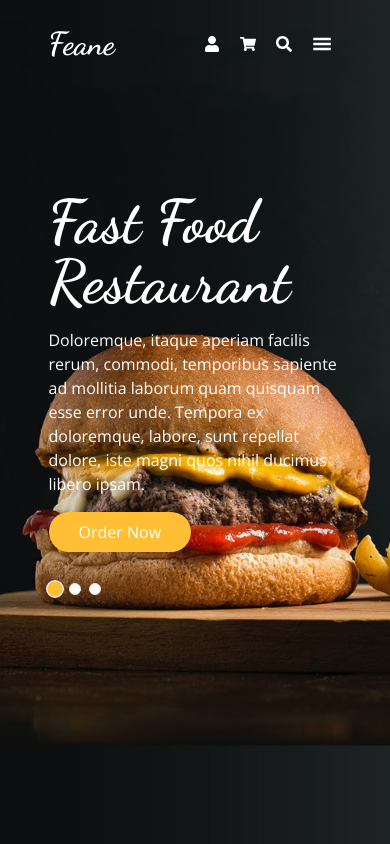
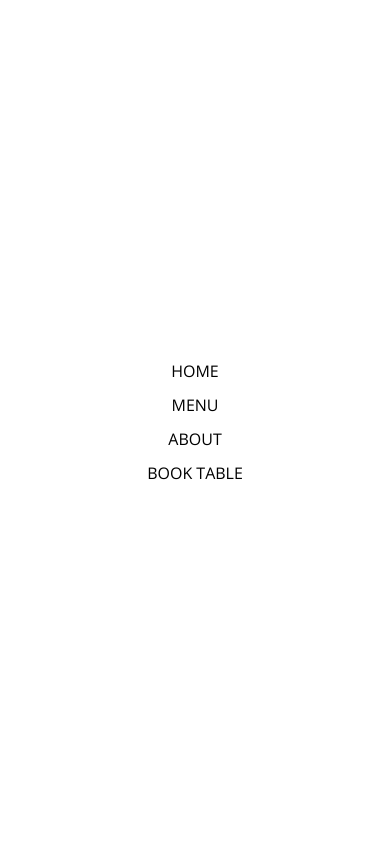
Before and after one commit to KkutaySarii/food-ordering, a Next.js app: page / in a window 390 px wide. Shown: the top 844 px of the page. Built offline with nearby package versions, Linux system fonts and the light colour scheme.

Commit message:
headers links added

```diff
--- a/components/Layout/Header/index.jsx
+++ b/components/Layout/Header/index.jsx
@@ -1,11 +1,12 @@
 import React, { useState } from "react";
+import Link from "next/link";
 import { useRouter } from "next/router";
 
 import { FaUser, FaShoppingCart, FaSearch } from "react-icons/fa";
 import { GiHamburgerMenu, GiCancel } from "react-icons/gi";
 
-import Logo from "../../Ui/Logo";
 import Search from "@/components/Ui/Search";
+import Logo from "@/components/Ui/Logo";
 
 const Header = () => {
   const [isSearchModal, setIsSearchModal] = useState(false);
@@ -23,21 +24,21 @@ const Header = () => {
         <Logo />
         <nav
           className={`md:static absolute h-screen top-0 left-0 z-40 grid place-content-center text-black md:text-white md:w-auto md:h-auto w-full md:bg-transparent bg-white ${
-            !isMenuModal && "hidden"
+            isMenuModal && "hidden"
           }`}
         >
           <ul className="flex md:flex-row flex-col items-center">
             <li className="py-[5px] px-5 uppercase hover:text-primary cursor-pointer transition-all">
-              <a href="#">Home</a>
+              <Link href="/home">Home</Link>
             </li>
             <li className="py-[5px] px-5 uppercase hover:text-primary cursor-pointer transition-all">
-              <a href="#">Menu</a>
+              <Link href="/menu">Menu</Link>
             </li>
             <li className="py-[5px] px-5 uppercase hover:text-primary cursor-pointer transition-all">
-              <a href="#">About</a>
+              <Link href="/about">About</Link>
             </li>
             <li className="py-[5px] px-5 uppercase hover:text-primary cursor-pointer transition-all">
-              <a href="#">Book Table</a>
+              <Link href="/reservation">Book Table</Link>
             </li>
           </ul>
           {isMenuModal && (
@@ -53,18 +54,21 @@ const Header = () => {
           )}
         </nav>
         <div className="flex items-center">
-          <a href="#" className="mx-[10px]">
+          <Link href="/" className="mx-[10px]">
             <FaUser className="hover:text-primary cursor-pointer transition-all" />
-          </a>
-          <a href="#" className="mx-[10px]">
+          </Link>
+          <Link href="/" className="mx-[10px]">
             <FaShoppingCart className="hover:text-primary cursor-pointer transition-all" />
-          </a>
-          <button onClick={() => setIsSearchModal(true)} className="mx-[10px]">
+          </Link>
+          <button
+            onClick={() => setIsSearchModal(true)}
+            className="mx-[10px] z-50"
+          >
             <FaSearch className="hover:text-primary cursor-pointer transition-all" />
           </button>
-          <a href="#" className="md:inline-block hidden">
+          <Link href="/" className="md:inline-block hidden">
             <button className="btn mx-[10px]">Order Online</button>
-          </a>
+          </Link>
           <button
             onClick={() => setIsMenuModal(true)}
             className={`mx-[10px] md:hidden z-50 ${
--- a/components/Ui/Logo/index.jsx
+++ b/components/Ui/Logo/index.jsx
@@ -1,7 +1,15 @@
+import Link from "next/link";
 import React from "react";
 
-const index = () => {
-  return <div className="text-[2rem] font-dancing font-bold">Feane</div>;
+const Logo = () => {
+  return (
+    <Link
+      href="/"
+      className="text-[2rem] font-dancing font-bold cursor-pointer"
+    >
+      Feane
+    </Link>
+  );
 };
 
-export default index;
+export default Logo;
--- /dev/null
+++ b/pages/about/index.jsx
@@ -0,0 +1,13 @@
+import React from "react";
+
+import About from "@/components/Ui/About";
+
+const Index = () => {
+  return (
+    <React.Fragment>
+      <About />
+    </React.Fragment>
+  );
+};
+
+export default Index;
--- a/pages/home/index.jsx
+++ b/pages/home/index.jsx
@@ -8,7 +8,7 @@ import Reservation from "@/components/Ui/Reservation";
 import Customers from "@/components/Customers";
 import Footer from "@/components/Layout/Footer";
 
-const index = () => {
+const Index = () => {
   return (
     <React.Fragment>
       <Carousel />
@@ -21,4 +21,4 @@ const index = () => {
   );
 };
 
-export default index;
+export default Index;
--- a/pages/index.jsx
+++ b/pages/index.jsx
@@ -1,6 +1,5 @@
 import Head from "next/head";
 
-import Header from "../components/Layout/Header";
 import Home from "./home";
 
 export default function Index() {
--- /dev/null
+++ b/pages/menu/index.jsx
@@ -0,0 +1,13 @@
+import React from "react";
+
+import MenuWrapper from "@/components/Product/MenuWrapper";
+
+const Index = () => {
+  return (
+    <div className="pt-10">
+      <MenuWrapper />
+    </div>
+  );
+};
+
+export default Index;
--- /dev/null
+++ b/pages/reservation/index.jsx
@@ -0,0 +1,13 @@
+import React from "react";
+
+import Reservation from "@/components/Ui/Reservation";
+
+const Index = () => {
+  return (
+    <React.Fragment>
+      <Reservation />
+    </React.Fragment>
+  );
+};
+
+export default Index;
```
